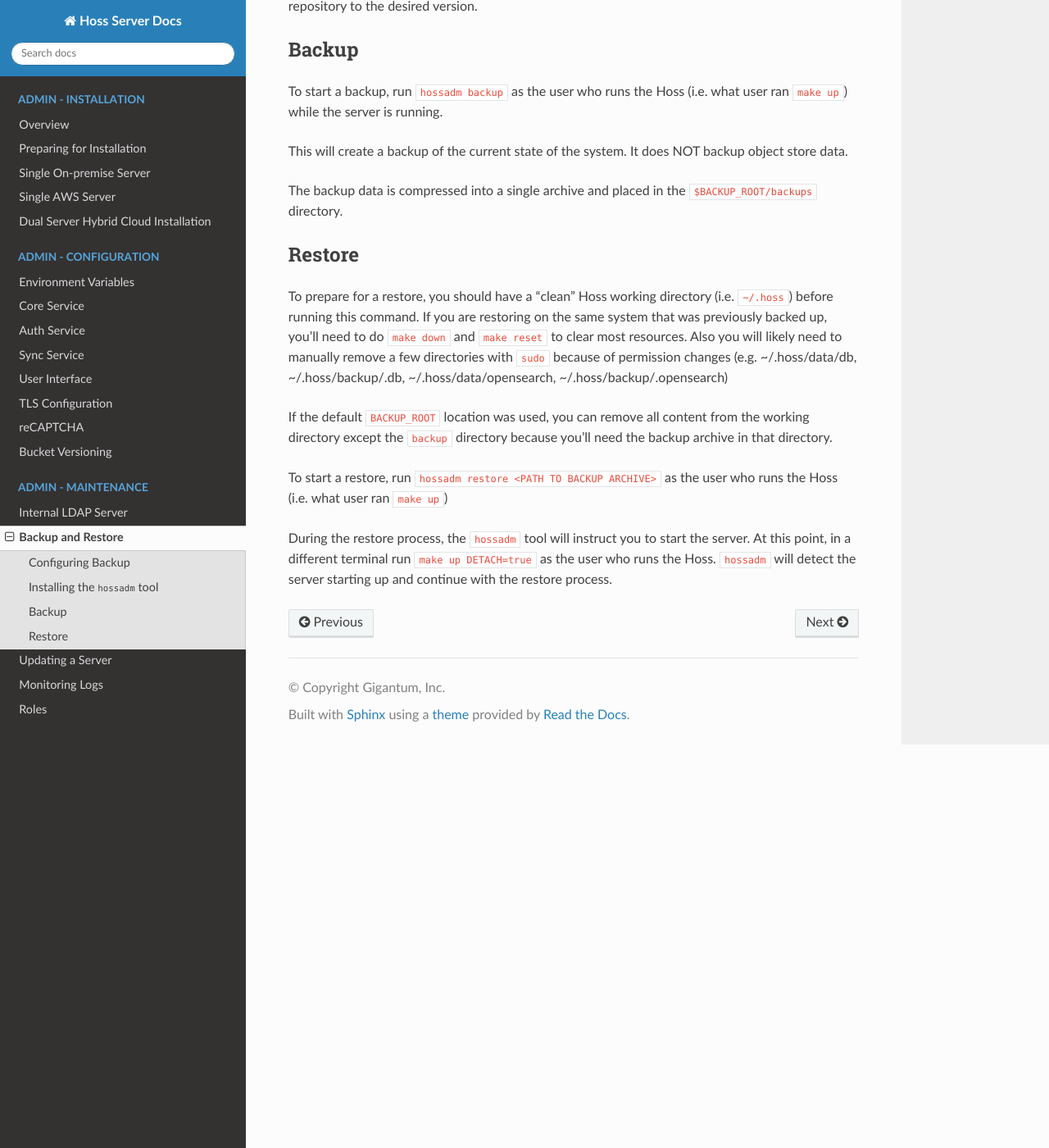
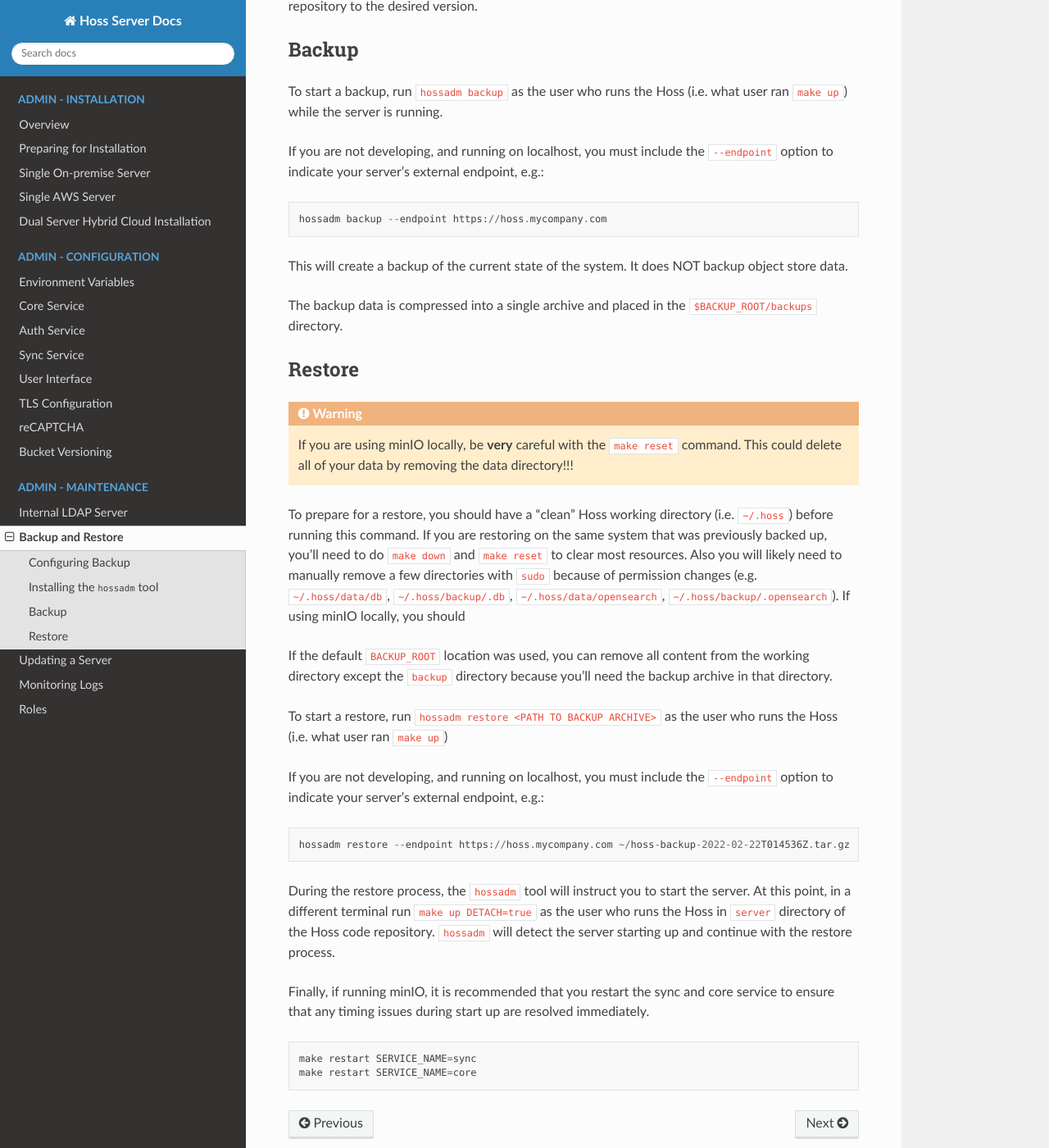
Before and after one commit to WyssCenter/hybrid-object-store, a Sphinx documentation site: the page built from resources/docs/admin/source/maintenance/backup-and-restore.md, in a window 1280 px wide and 1400 px high, scrolled down 1442 px. Shown: the whole window at 82% size. Built offline with Sphinx 7.4.7 and the Read the Docs theme 2.0.0, drawn with Linux system fonts in a browser that asks for light colours.

Commit message:
include ui in backup restore
Signed-off-by: Dean Kleissas <dean@gigantum.com>

````diff
--- a/resources/docs/admin/source/maintenance/backup-and-restore.md
+++ b/resources/docs/admin/source/maintenance/backup-and-restore.md
@@ -49,19 +49,43 @@ the desired version.
 To start a backup, run `hossadm backup` as the user who runs the Hoss (i.e. what user ran `make up`) while the
 server is running.
 
+If you are not developing, and running on localhost, you must include the `--endpoint` option to indicate your server's external endpoint, e.g.:
+
+```
+hossadm backup --endpoint https://hoss.mycompany.com
+```
+
 This will create a backup of the current state of the system. It does NOT backup object store data.
 
 The backup data is compressed into a single archive and placed in the `$BACKUP_ROOT/backups` directory.
 
 ## Restore
 
+```{warning}
+If you are using minIO locally, be **very** careful with the `make reset` command. This could delete all of your data by removing the data
+directory!!!
+```
+
 To prepare for a restore, you should have a "clean" Hoss working directory (i.e. `~/.hoss`) before running this command. If you are restoring
 on the same system that was previously backed up, you'll need to do `make down` and `make reset` to clear most resources. Also you will likely
-need to manually remove a few directories with `sudo` because of permission changes (e.g. ~/.hoss/data/db, ~/.hoss/backup/.db, ~/.hoss/data/opensearch, ~/.hoss/backup/.opensearch)
+need to manually remove a few directories with `sudo` because of permission changes (e.g. `~/.hoss/data/db`, `~/.hoss/backup/.db`, `~/.hoss/data/opensearch`, `~/.hoss/backup/.opensearch`). If using minIO locally, you should
 
 If the default `BACKUP_ROOT` location was used, you can remove all content from the working directory except the `backup` directory because you'll need the backup archive in that directory.
 
 To start a restore, run `hossadm restore <PATH TO BACKUP ARCHIVE>` as the user who runs the Hoss (i.e. what user ran `make up`)
 
-During the restore process, the `hossadm` tool will instruct you to start the server. At this point, in a different terminal run `make up DETACH=true` as the user who runs the Hoss.
-`hossadm` will detect the server starting up and continue with the restore process.
+If you are not developing, and running on localhost, you must include the `--endpoint` option to indicate your server's external endpoint, e.g.:
+
+```
+hossadm restore --endpoint https://hoss.mycompany.com ~/hoss-backup-2022-02-22T014536Z.tar.gz
+```
+
+During the restore process, the `hossadm` tool will instruct you to start the server. At this point, in a different terminal run `make up DETACH=true` as the user who runs the Hoss in `server` directory of the Hoss code repository. `hossadm` will detect the server starting up and continue with the restore process.
+
+Finally, if running minIO, it is recommended that you restart the sync and core service to ensure that any timing issues during start up are resolved
+immediately.
+
+```
+make restart SERVICE_NAME=sync
+make restart SERVICE_NAME=core
+```
````
Also changed, not shown: 2 other files.
